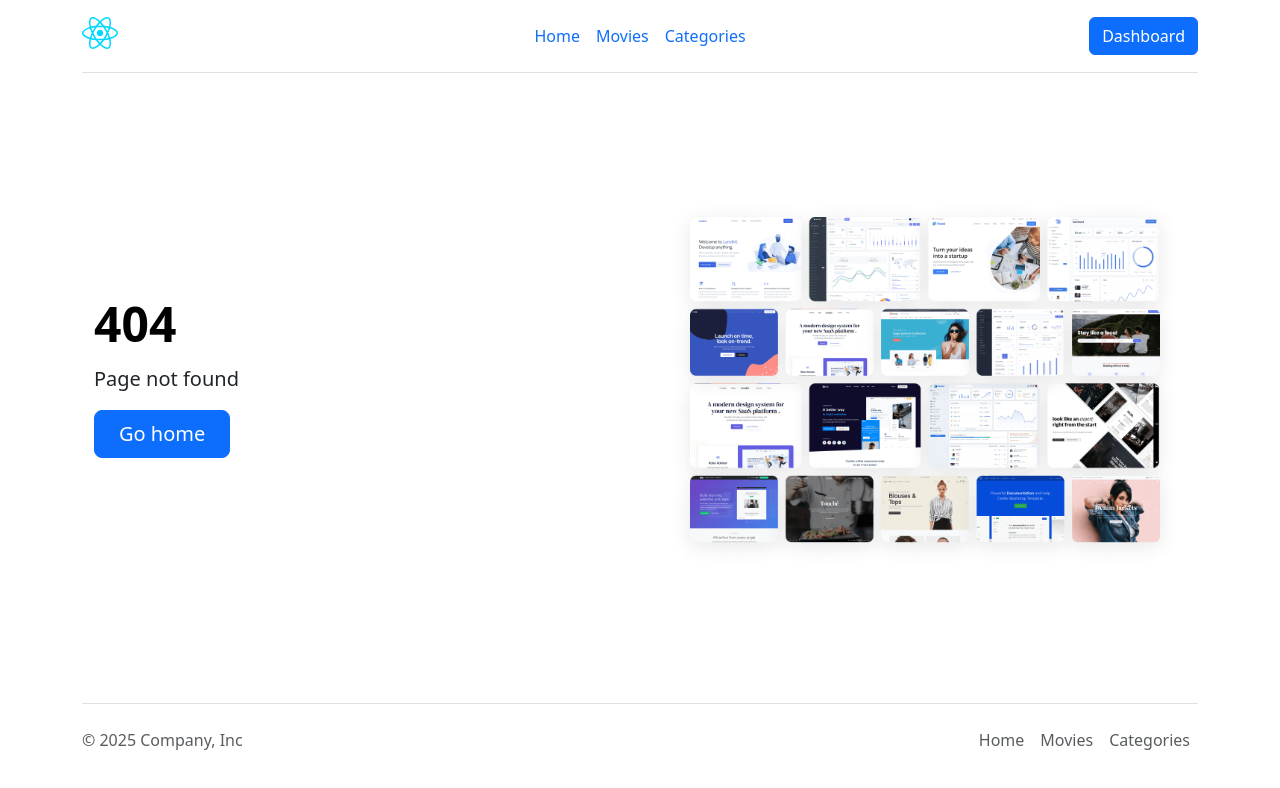
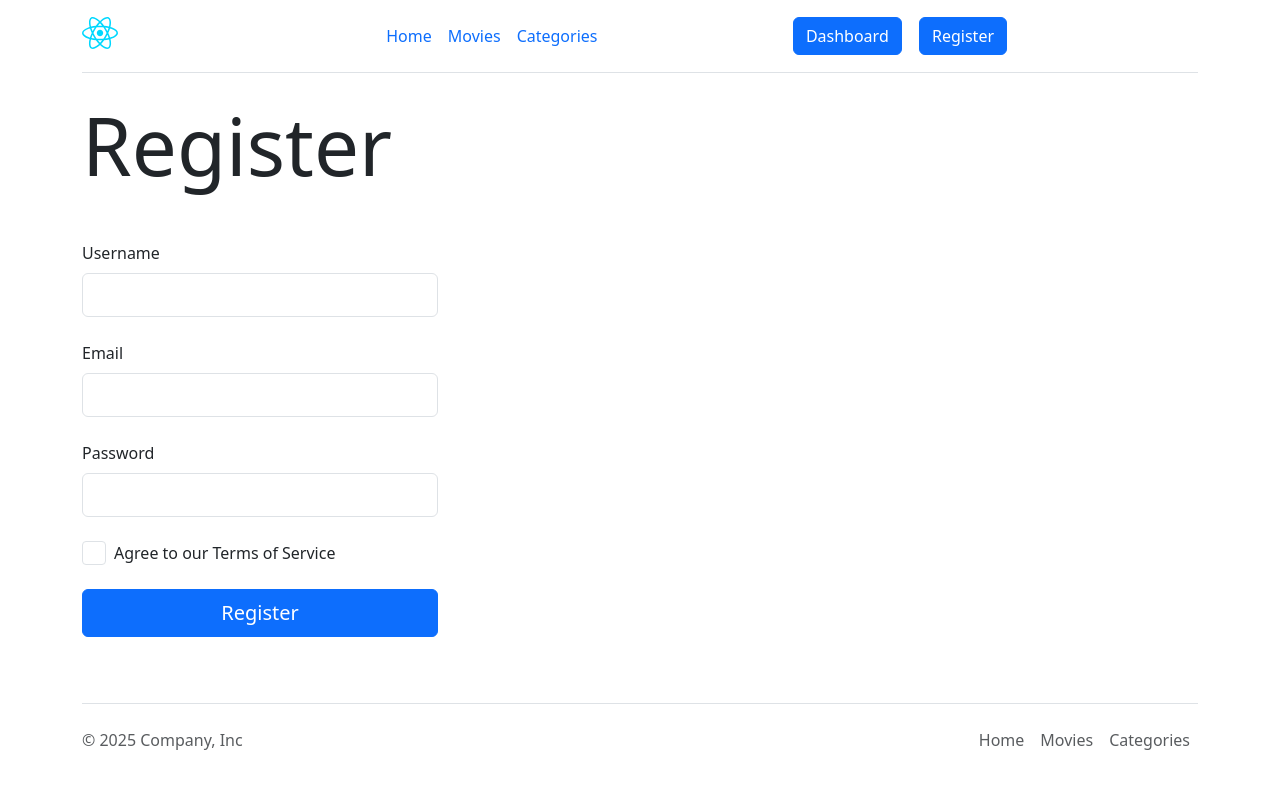
Before and after one commit to front-end-by-rimantas/55-grupe-final-fantasy, a React (Vite) app in the folder client/: page /register in a window 1280 px wide. Before the commit this address had no page. Shown: the top 788 px of the page. Built offline with nearby package versions, Linux system fonts and the light colour scheme.

Commit message:
Register page

```diff
--- a/client/src/App.jsx
+++ b/client/src/App.jsx
@@ -6,6 +6,7 @@ import { CategoriesPage } from './pages/public/Categories';
 import { MoviesPage } from './pages/public/Movies';
 import { CategoryInnerPage } from './pages/public/CategoryInner';
 import { MovieInnerPage } from './pages/public/MovieInner';
+import { RegisterPage } from './pages/public/Register';
 
 export function App() {
   return (
@@ -17,6 +18,7 @@ export function App() {
           <Route path='/movies/:movie' element={<MovieInnerPage />} />
           <Route path='/categories' element={<CategoriesPage />} />
           <Route path='/categories/:category' element={<CategoryInnerPage />} />
+          <Route path='/register' element={<RegisterPage />} />
           <Route path='*' element={<NotFoundPage />} />
         </Route>
       </Routes>
--- a/client/src/components/Header.jsx
+++ b/client/src/components/Header.jsx
@@ -24,6 +24,9 @@ export function Header() {
                 <div className="col-md-3 text-end">
                     <Link to="/admin" className="btn btn-primary">Dashboard</Link>
                 </div>
+                <div className="col-md-3">
+                    <Link to="/register" className="btn btn-primary">Register</Link>
+                </div>
             </header>
         </div>
     );
--- /dev/null
+++ b/client/src/pages/public/Register.jsx
@@ -0,0 +1,38 @@
+export function RegisterPage() {
+    return (
+        <main className="min-page-height">
+            <div className="container">
+                <div className="row">
+                    <h1 className="col-12 display-1 mb-5">Register</h1>
+                </div>
+            </div>
+
+            <div className="container">
+                <div className="row">
+                    <form className="col-12 col-sm-10 col-md-8 col-lg-6 col-xl-4">
+                        <div className="mb-4">
+                            <label htmlFor="username" className="form-label">Username</label>
+                            <input id="username" type="text" className="form-control fs-5" required="" />
+                        </div>
+                        <div className="mb-4">
+                            <label htmlFor="email" className="form-label">Email</label>
+                            <input id="email" type="email" className="form-control fs-5" required="" />
+                        </div>
+                        <div className="mb-4">
+                            <label htmlFor="password" className="form-label">Password</label>
+                            <input id="password" type="password" className="form-control fs-5" required="" />
+                        </div>
+                        <div className="mb-4">
+                            <input className="form-check-input me-2 mt-0" style={{ width: '1.5rem', height: '1.5rem' }} type="checkbox" value="agree" id="tos" required="" />
+                            <label style={{ lineHeight: '1.5rem' }} htmlFor="tos">Agree to our Terms of Service</label>
+                        </div>
+                        <div className="mb-4">
+                            <button type="submit" className="btn btn-primary w-100 py-2 fs-5">Register</button>
+                        </div>
+                    </form>
+                </div>
+            </div>
+
+        </main>
+    );
+}
```
